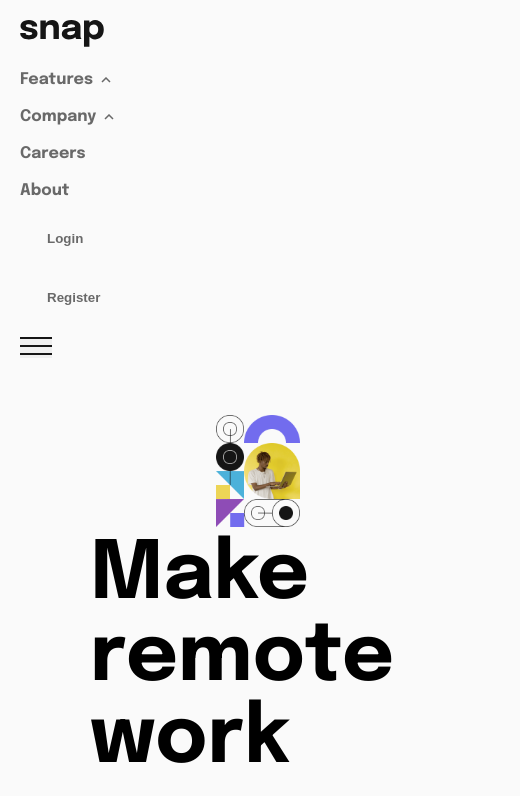
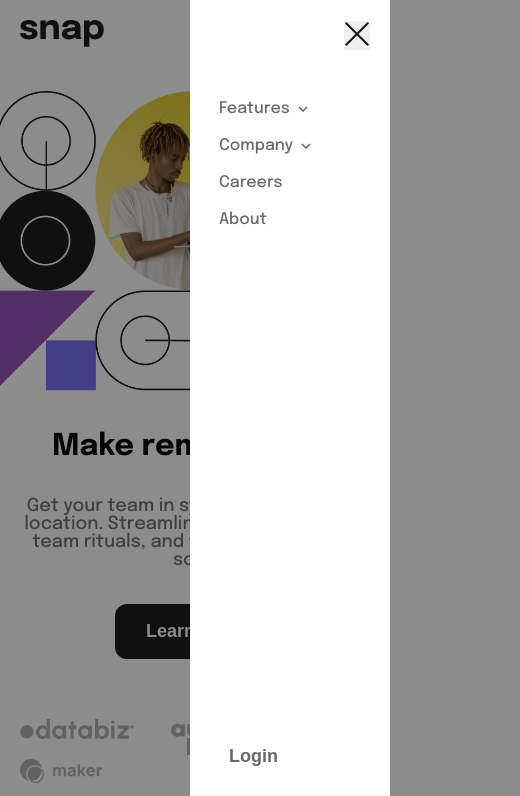
Before and after one commit to AngieValgie/Workshop2, a plain HTML site: page index.html in a window 390 px wide. Both pictures are taken after a click on the button 354 px from the left and 35 px from the top of the page. Shown: the top 796 px of the page, 520 px wide, since content can reach past the window. Drawn offline with Linux system fonts and the light colour scheme.

Commit message:
fixed details and add responsive

```diff
--- a/css/style.scss
+++ b/css/style.scss
@@ -11,6 +11,8 @@ html {
 body {
   font-family: "Epilogue", sans-serif;
   background-color: hsl(0, 0%, 98%);
+  width: 100%;
+  height: 100%;
 }
 
 ul {
@@ -24,20 +26,25 @@ button {
 
 .header {
   padding: 20px;
-
-  gap: 20px;
+  // gap: 20px;
   display: flex;
   flex-flow: row wrap;
   align-items: center;
+  width: 100%;
   justify-content: space-between;
 }
 
+.logo{
+  width: 8%;
+}
+
 .header__nav {
-  width: 80%;
-  font-weight: 700;
-
+  width: 92%;
+  padding-left: 20px;
+  font-weight: 500;
   gap: 20px;
   display: flex;
+  align-items: center;
   justify-content: space-between;
 }
 
@@ -63,8 +70,7 @@ button {
 .header__Submenu2 {
   padding: 23px;
   position: fixed;
-  top: 50px;
-
+  top: 60px;
   gap: 10px;
   display: none;
   flex-direction: column;
@@ -74,7 +80,7 @@ button {
 }
 
 .header__Submenu1 {
-  left: 120px;
+  left: 80px;
 }
 .header__Submenu1 li:hover {
   color: hsl(0, 0%, 8%);
@@ -86,8 +92,8 @@ button {
   cursor: pointer;
 }
 
-.header__li--down1,
-.header__li--down2 {
+.header__li--up1,
+.header__li--up2 {
   display: none;
 }
 
@@ -108,6 +114,7 @@ button {
 .header__button--login {
   color: hsl(0, 0%, 41%);
   font-weight: 700;
+  font-size: 18px;
   padding: 10px 25px;
   border-radius: 10px;
   background-color: transparent;
@@ -120,35 +127,28 @@ button {
   border: 2px solid hsl(0, 0%, 8%);
 }
 
-@media (max-width: 800px) {
-  .header__nav {
-    width: 100%;
-    display: none;
-    flex-direction: column;
-  }
+.black{
+  color: hsl(0, 0%, 8%);
+}
 
-  .header__ul {
-    flex-direction: column;
-  }
 
-  .header__Hamburger {
-    display: block;
-  }
-}
 
 main{
   display: flex;
+  justify-content: space-between;
   width: 100%;
-  height: 80%;
-  padding: 37px 90px 80px 90px;
+  // height: 590px;
+  margin-top: 20px;
+  padding: 0px 125px 0px 125px;
+  margin-bottom: 100px;
 
   .leftLateralMain{
     width: 60%;
-    padding: 120px 96px 0px 0px;
+    padding: 95px 96px 0px 0px;
     display: flex;
     flex-direction: column;
     justify-content: space-between;
-    z-index: 1;
+    // z-index: 1;
     h1{
       font-size: 80px;
       font-weight: 700;
@@ -160,7 +160,7 @@ main{
       font-size: 18px;
       color: hsl(0, 0%, 41%);
       text-align: justify;
-      width: 430px;
+      margin-right: 125px;
     }
 
     button{
@@ -173,6 +173,7 @@ main{
       cursor: pointer;
       background-color: hsl(0, 0%, 8%);
       color: hsl(0, 0%, 98%);
+      margin-bottom: 100px;
     }
 
     button:hover{
@@ -186,15 +187,107 @@ main{
       flex-direction: row;
       justify-content: space-between;
       padding-right: 115px;
+      flex-wrap: wrap;
     }
   }
 
   .rightLateralMain{
     width: 40%;
-    z-index: 2;
     background-image: url(./images/image-hero-desktop.png);
+    background-size: cover;
     background-repeat: no-repeat;
-    background-size: contain;
   }
 
 }
+
+// .dark {
+//   background-color: rgba(51, 41, 39, 0.918)
+// }
+
+@media (max-width: 800px) {
+
+  // HEADER
+  .header__nav {
+    width: 100%;
+    display: none;
+    flex-direction: column;
+    position: fixed;
+    top: 0px;
+    right: 0px;
+    background-color: white;
+    height: 100vh;
+    width: 200px;
+    padding: 100px 50px 0px 0px;
+    box-shadow: 0px 0px 10px 1000px rgba(12, 12, 12, 0.459);
+  }
+  .header__Submenu1,
+  .header__Submenu2 {
+    padding: 23px;
+    position: static;
+    display: none;
+    flex-direction: column;
+    border-radius: 10px;
+    background-color: white;
+    box-shadow: 0px 0px 0px 0px;
+  }
+
+  .header__ul {
+    flex-direction: column;
+  }
+
+  .header__Hamburger {
+    display: block;
+    position: fixed;
+    right: 20px;
+  }
+
+
+  // MAIN
+  main {
+    flex-direction: column-reverse;
+    text-align: center;
+    padding: 0px 0px 0px 0px;
+    margin-bottom: 100px;
+    .rightLateralMain {
+        height: 300px;
+        width: 100%;
+        background-image: url(./images/image-hero-mobile.png);
+        background-position: center;
+    }
+
+    .leftLateralMain {
+      width: 100%;
+      padding: 0px 20px 0px 20px;
+      display: flex;
+      align-self: center;
+      flex-direction: column;
+      justify-content: space-between;
+
+      // z-index: 1;
+      h1 {
+        font-size: 30px;
+        margin-top: 40PX;
+      }
+
+      .enter{
+        display: none;
+      }
+
+      p {
+        margin: 35px 0px 35px 0px;
+        margin-right: 0px;
+        text-align: center;
+      }
+
+      button {
+        margin-bottom: 60px;
+      }
+
+      .logos {
+        padding-right: 0px;
+      }
+    }
+  }
+
+
+}
--- a/index.html
+++ b/index.html
@@ -16,15 +16,16 @@
     />
   </head>
   <body>
+    <div class="dark">
     <header class="header">
-      <figure>
+      <figure class="logo">
         <img class="header__Logo" src="/css/images/logo.svg" alt="" />
       </figure>
+      <nav class="header__nav">
 
-      <nav class="header__nav">
         <ul class="header__ul">
           <li class="header__li--submenu1 header__ul--li">
-            Features
+            <span id="tittle1">Features</span>
             <img
               class="header__li--up1"
               src="./css/images/icon-arrow-up.svg"
@@ -63,7 +64,7 @@
             </ul>
           </li>
           <li class="header__li--submenu2 header__ul--li">
-            Company
+            <span id="tittle2">Company</span>
             <img
               class="header__li--up2"
               src="./css/images/icon-arrow-up.svg"
@@ -84,15 +85,17 @@
           <li class="header__ul--li">About</li>
         </ul>
 
+
         <ul class="header__ul">
           <li><button class="header__button--login">Login</button></li>
           <li><button class="header__button--register">Register</button></li>
         </ul>
+
       </nav>
-
       <button class="header__Hamburger">
         <figure>
-          <img src="./css/images/icon-menu.svg" alt="" />
+          <img src="./css/images/icon-menu.svg" alt="haburguer menu" id="hamburguerIcon"/>
+          <img src="./css/images/icon-close-menu.svg" alt="x close" class="header__nav--deactivate" id="xMenu"/>
         </figure>
       </button>
 
@@ -106,7 +109,7 @@
     <main>
       <section class="leftLateralMain">
         <div>
-          <h1>Make <br />remote work</h1>
+          <h1>Make <br class="enter"/>remote work</h1>
           <p>
             Get your team in sync, no matter your location. Streamline processe,
             create team rituals, and watch productivity soar.
@@ -131,8 +134,11 @@
           </div>
         </div>
       </section>
-      <section class="rightLateralMain"></section>
+      <section class="rightLateralMain">
+        <!-- <img src="./css/images/image-hero-desktop.png" alt="hero img" class="imgDesktop"> -->
+      </section>
     </main>
+    </div>
     <script src="./main.js"></script>
   </body>
 </html>
--- a/main.js
+++ b/main.js
@@ -5,24 +5,30 @@ const capimgUp2 = document.querySelector(".header__li--up2");
 const capimgDown1 = document.querySelector(".header__li--down1");
 const capimgDown2 = document.querySelector(".header__li--down2");
 
+const xMenu = document.getElementById('xMenu');
+const hamburguerIcon = document.getElementById('hamburguerIcon');
 const Hamburger = document.querySelector(".header__Hamburger");
 const liSubmenu1 = document.querySelector(".header__li--submenu1");
 const liSubmenu2 = document.querySelector(".header__li--submenu2");
 const header__Submenu1 = document.querySelector(".header__Submenu1");
 const header__Submenu2 = document.querySelector(".header__Submenu2");
+const tittle1 = document.getElementById("tittle1");
+const tittle2= document.getElementById("tittle2");
 
 Hamburger.addEventListener("click", () => {
   nav.classList.toggle("header__nav--active");
+  xMenu.classList.toggle("header__nav--deactivate");
+  hamburguerIcon.classList.toggle("header__nav--deactivate")
 });
 
-liSubmenu1.addEventListener("click", () => {
-  header__Submenu1.classList.toggle("header__nav--active");
-  capimgUp1.classList.toggle("header__nav--deactivate");
-  capimgDown1.classList.toggle("header__nav--active");
+const active = (tittleNav, tittle, active1, active2, active3) => {
+  tittleNav.addEventListener("click", () => {
+  active1.classList.toggle("header__nav--active");
+  tittle.classList.toggle("black");
+  active2.classList.toggle("header__nav--active");
+  active3.classList.toggle("header__nav--deactivate");
 });
+}
 
-liSubmenu2.addEventListener("click", () => {
-  header__Submenu2.classList.toggle("header__nav--active");
-  capimgUp2.classList.toggle("header__nav--deactivate");
-  capimgDown2.classList.toggle("header__nav--active");
-});
+active(liSubmenu1, tittle1, header__Submenu1, capimgUp1, capimgDown1);
+active(liSubmenu2, tittle2, header__Submenu2, capimgUp2, capimgDown2);
```
Also changed, not shown: css/style.css, 1 other file.
